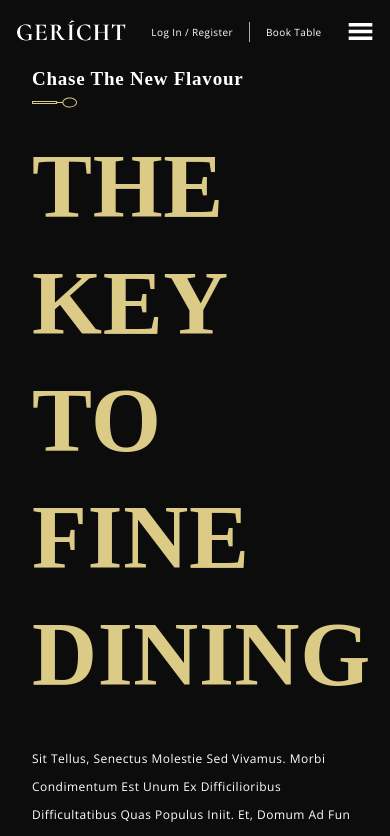
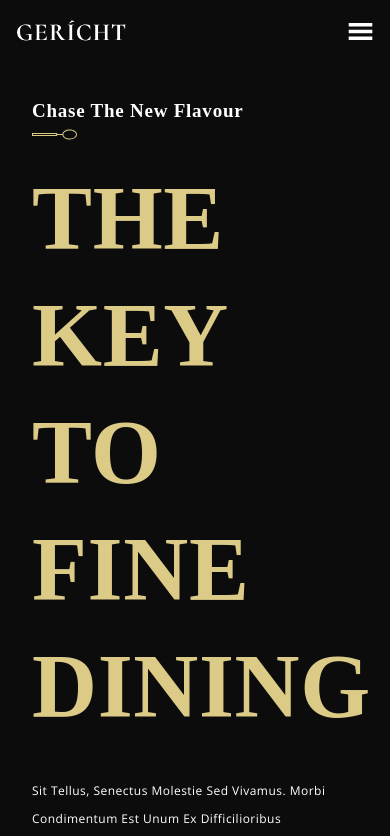
Before and after one commit to SebastianDelescabe/LandingRestaurant, a React (Create React App) app: page / in a window 390 px wide. Shown: the top 836 px of the page. Built offline with nearby package versions, Linux system fonts and the light colour scheme; a web font is replaced by a local one.

Commit message:
fix errors

```diff
--- a/src/App.css
+++ b/src/App.css
@@ -10,10 +10,10 @@
 
 .app__bg {
   background: var(--color-black);
-  /* background-position: center;
+  background-position: center;
   background-size: cover;
   background-repeat: repeat;
-  background-attachment: fixed; */
+  background-attachment: fixed;
 }
 
 .app__wrapper {
--- a/src/components/Navbar/Navbar.css
+++ b/src/components/Navbar/Navbar.css
@@ -128,12 +128,11 @@
     }
 
     .app__navbar-login a {
-        font-size: 10px;
+        display: none;
     }
 
     .app__navbar-login div {
-        height: 20px;
-        width: 1px;
+        display: none;
     }
 
     .app__navbar-logo img {
--- a/src/components/Navbar/Navbar.jsx
+++ b/src/components/Navbar/Navbar.jsx
@@ -33,6 +33,7 @@ const Navbar = () => {
             <div className='app__navbar-smallscreen-overlay flex__center slide-bottom'>
               <MdOutlineRestaurantMenu fontSize={27} className='overlay__close' onClick={() => setToggleMenu(false)} />
               <ul className='app__navbar-smallscreen-links'>
+                <li className='p__opensans'><a href='#Login'>Log In / Register</a></li>
                 <li className='p__opensans'><a href='#home'>Home</a></li>
                 <li className='p__opensans'><a href='#about'>About</a></li>
                 <li className='p__opensans'><a href='#menu'>Menu</a></li>
--- a/src/components/SubHeading/SubHeading.jsx
+++ b/src/components/SubHeading/SubHeading.jsx
@@ -3,7 +3,7 @@ import React from 'react';
 import { images } from '../../constants'
 
 const SubHeading = ({ title }) => (
-  <div style={{ marginBottom: '1rem' }}>
+  <div style={{ marginBottom: '1rem', marginTop:'2rem'}}>
     <p className='p__cormorant'>{title}</p>
     <img src={images.spoon} alt="spon" className='spoon__img' />
   </div>
--- a/src/container/AboutUs/AboutUs.css
+++ b/src/container/AboutUs/AboutUs.css
@@ -71,14 +71,16 @@
     }
 }
 @media screen and (max-width:650px){
+
+    .app__aboutus-overlay img {
+        width: 80%;
+        height: 320px;
+    }
+
     .app__aboutus-content_about, .app__aboutus-content_history {
         display: flex;
         justify-content: center;
         align-items: center;
         text-align: center;
     }
-    .app__aboutus-overlay {
-        width: 80%;
-        height: 320px;
-    }
 }
```
